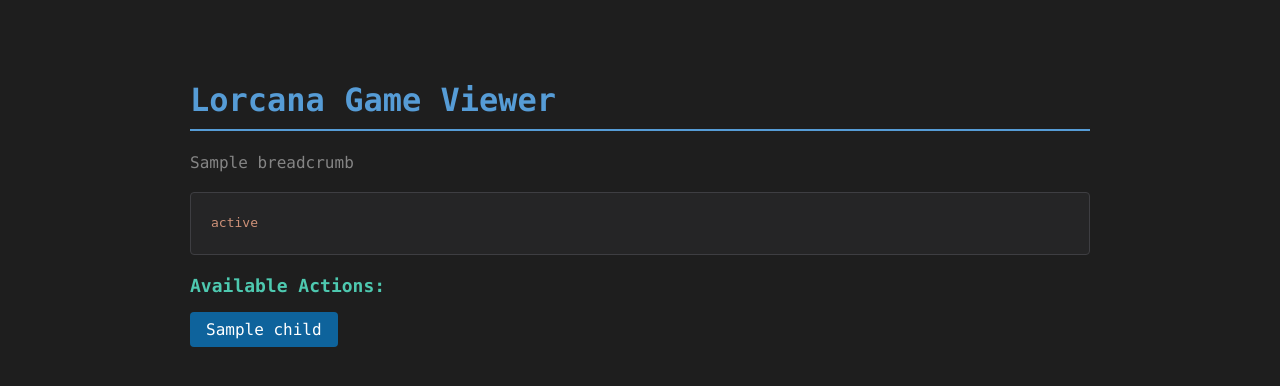
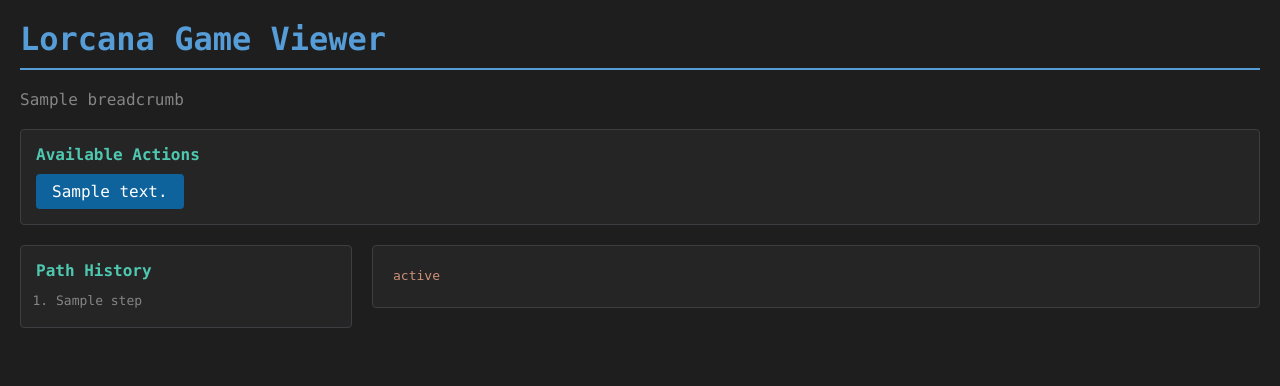
Before and after one commit to kpom-one/dotcana, a Flask app: template web/templates/game.html in a window 1280 px wide. Shown: the top 386 px of the page. Run offline with Flask 3, Linux system fonts and the light colour scheme; the template is opened without the code that fills it: most values are stand-ins (such as "Sample title", 1, 10 or a date in 2020).

Commit message:
Fix some ui tweaks

```diff
--- a/web/app.py
+++ b/web/app.py
@@ -10,11 +10,10 @@
 # Add parent dir to path to import from lib/
 sys.path.insert(0, str(Path(__file__).parent.parent))
 
-import subprocess
-
 from flask import Flask, render_template
 from lib.core.graph import load_dot, get_node_attr, edges_by_label
 from lib.core.navigation import read_actions_file
+from lib.lorcana.execute import apply_action_at_path
 
 app = Flask(__name__)
 
@@ -26,30 +25,40 @@
     base_path = Path(__file__).parent.parent / 'output'
     current_path = base_path / subpath if subpath else base_path
 
-    # If directory exists but has no game.dot, apply the action
-    if current_path.exists() and current_path.is_dir() and not (current_path / 'game.dot').exists():
-        # Check if parent has a game.dot (meaning this is an action directory)
-        if (current_path.parent / 'game.dot').exists():
-            # Shell out to rules-engine to apply the action
-            python_path = Path(__file__).parent.parent / '.venv' / 'bin' / 'python'
-            subprocess.run([str(python_path), 'bin/rules-engine.py', 'play', str(current_path)],
-                         cwd=Path(__file__).parent.parent,
-                         capture_output=True)
+    # Auto-generate state if it doesn't exist (recursive)
+    if subpath and not (current_path / 'game.dot').exists():
+        apply_action_at_path(current_path)
 
-    # List child directories (available actions/states)
-    children = []
+    # Read path history
+    path_history = []
+    path_file = current_path / 'path.txt'
+    if path_file.exists():
+        with open(path_file) as f:
+            path_history = [line.rstrip() for line in f if line.strip()]
+
+    # Get available actions and mark which are explored
+    actions = []
+    explored_actions = set()
+
+    # List child directories (explored actions)
     if current_path.exists() and current_path.is_dir():
-        children = sorted([d.name for d in current_path.iterdir() if d.is_dir()])
+        explored_actions = {d.name for d in current_path.iterdir() if d.is_dir()}
 
-    # Visualize game state and get actions if it exists
+    # Read all available actions
+    game_file = current_path / 'game.dot'
     state_view = None
-    action_descriptions = {}
-    game_file = current_path / 'game.dot'
     if game_file.exists():
         G = load_dot(game_file)
         state_view = visualize_game_graph(G)
-        actions = read_actions_file(current_path)
-        action_descriptions = {a['id']: a['description'] for a in actions}
+
+        # Get actions with explored flag
+        actions_list = read_actions_file(current_path)
+        for action in actions_list:
+            actions.append({
+                'id': action['id'],
+                'description': action['description'],
+                'explored': action['id'] in explored_actions
+            })
 
     # Breadcrumb path for navigation
     parts = subpath.split('/') if subpath else []
@@ -66,8 +75,8 @@
     return render_template('game.html',
                          current_path=subpath,
                          breadcrumbs=breadcrumbs,
-                         children=children,
-                         action_descriptions=action_descriptions,
+                         path_history=path_history,
+                         actions=actions,
                          state=state_view)
 
 
--- a/web/templates/game.html
+++ b/web/templates/game.html
@@ -5,8 +5,7 @@
     <style>
         body {
             font-family: 'Monaco', 'Courier New', monospace;
-            max-width: 900px;
-            margin: 40px auto;
+            margin: 0;
             padding: 20px;
             background: #1e1e1e;
             color: #d4d4d4;
@@ -16,6 +15,7 @@
             color: #569cd6;
             border-bottom: 2px solid #569cd6;
             padding-bottom: 10px;
+            margin: 0 0 20px 0;
         }
 
         .breadcrumb {
@@ -32,37 +32,31 @@
             text-decoration: underline;
         }
 
-        .state-view {
+        .actions {
+            margin-bottom: 20px;
+            padding: 15px;
             background: #252526;
             border: 1px solid #3e3e42;
             border-radius: 4px;
-            padding: 20px;
-            margin: 20px 0;
-            overflow-x: auto;
-        }
-
-        .state-view pre {
-            margin: 0;
-            color: #ce9178;
-            line-height: 1.6;
-        }
-
-        .actions {
-            margin-top: 20px;
         }
 
         .actions h2 {
             color: #4ec9b0;
-            font-size: 18px;
+            font-size: 16px;
+            margin: 0 0 10px 0;
         }
 
         .actions ul {
             list-style: none;
             padding: 0;
+            margin: 0;
+            display: flex;
+            flex-wrap: wrap;
+            gap: 8px;
         }
 
         .actions li {
-            margin: 8px 0;
+            margin: 0;
         }
 
         .actions a {
@@ -73,10 +67,69 @@
             text-decoration: none;
             border-radius: 4px;
             transition: background 0.2s;
+            white-space: nowrap;
         }
 
         .actions a:hover {
             background: #1177bb;
+        }
+
+        .actions .explored {
+            font-weight: bold;
+        }
+
+        .actions .explored::before {
+            content: "★ ";
+            color: #dcdcaa;
+        }
+
+        .main-content {
+            display: flex;
+            gap: 20px;
+            align-items: flex-start;
+        }
+
+        .path-history {
+            flex: 0 0 300px;
+            background: #252526;
+            border: 1px solid #3e3e42;
+            border-radius: 4px;
+            padding: 15px;
+            max-height: 80vh;
+            overflow-y: auto;
+        }
+
+        .path-history h2 {
+            color: #4ec9b0;
+            font-size: 16px;
+            margin-top: 0;
+        }
+
+        .path-history ol {
+            margin: 10px 0 0 0;
+            padding-left: 20px;
+            color: #858585;
+        }
+
+        .path-history li {
+            margin: 4px 0;
+            font-family: 'Monaco', 'Courier New', monospace;
+            font-size: 13px;
+        }
+
+        .state-view {
+            flex: 1;
+            background: #252526;
+            border: 1px solid #3e3e42;
+            border-radius: 4px;
+            padding: 20px;
+            overflow-x: auto;
+        }
+
+        .state-view pre {
+            margin: 0;
+            color: #ce9178;
+            line-height: 1.6;
         }
 
         .empty-state {
@@ -100,33 +153,43 @@
         {% endfor %}
     </div>
 
-    {% if state %}
-        <div class="state-view">
-            <pre>{{ state }}</pre>
-        </div>
-    {% else %}
-        <div class="empty-state">
-            No game state here. Navigate to an action directory or shuffle a game.
-        </div>
-    {% endif %}
-
-    {% if children %}
+    {% if actions %}
         <div class="actions">
-            <h2>{% if state %}Available Actions:{% else %}Directories:{% endif %}</h2>
+            <h2>Available Actions</h2>
             <ul>
-                {% for child in children %}
+                {% for action in actions %}
                     <li>
-                        <a href="/{% if current_path %}{{ current_path }}/{% endif %}{{ child }}">
-                            {% if action_descriptions and child in action_descriptions %}
-                                {{ action_descriptions[child] }}
-                            {% else %}
-                                {{ child }}
-                            {% endif %}
+                        <a href="/{% if current_path %}{{ current_path }}/{% endif %}{{ action.id }}"
+                           class="{% if action.explored %}explored{% endif %}">
+                            {{ action.description }}
                         </a>
                     </li>
                 {% endfor %}
             </ul>
         </div>
     {% endif %}
+
+    <div class="main-content">
+        {% if path_history %}
+            <div class="path-history">
+                <h2>Path History</h2>
+                <ol>
+                    {% for step in path_history %}
+                        <li>{{ step }}</li>
+                    {% endfor %}
+                </ol>
+            </div>
+        {% endif %}
+
+        {% if state %}
+            <div class="state-view">
+                <pre>{{ state }}</pre>
+            </div>
+        {% else %}
+            <div class="empty-state">
+                No game state here. Navigate to an action directory or shuffle a game.
+            </div>
+        {% endif %}
+    </div>
 </body>
 </html>
```
